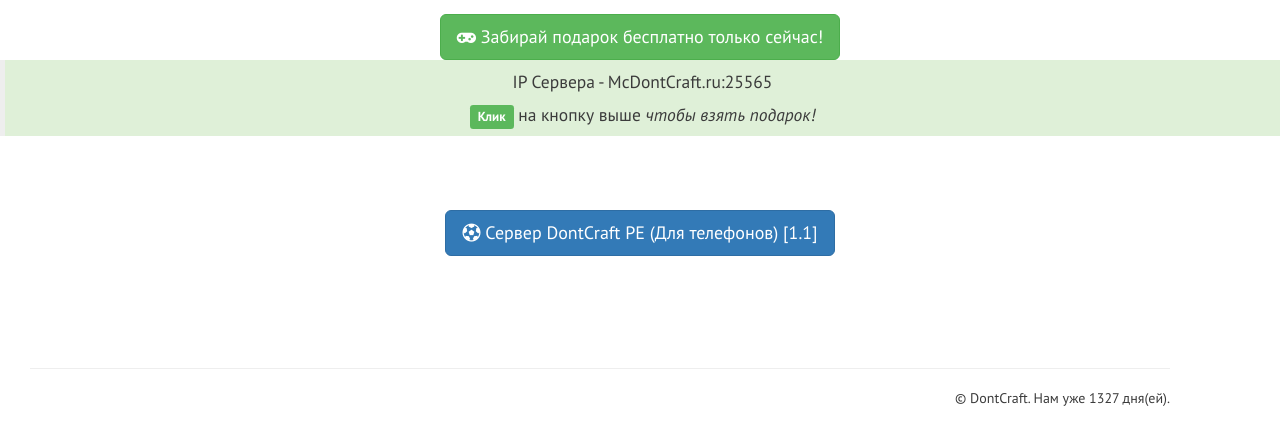
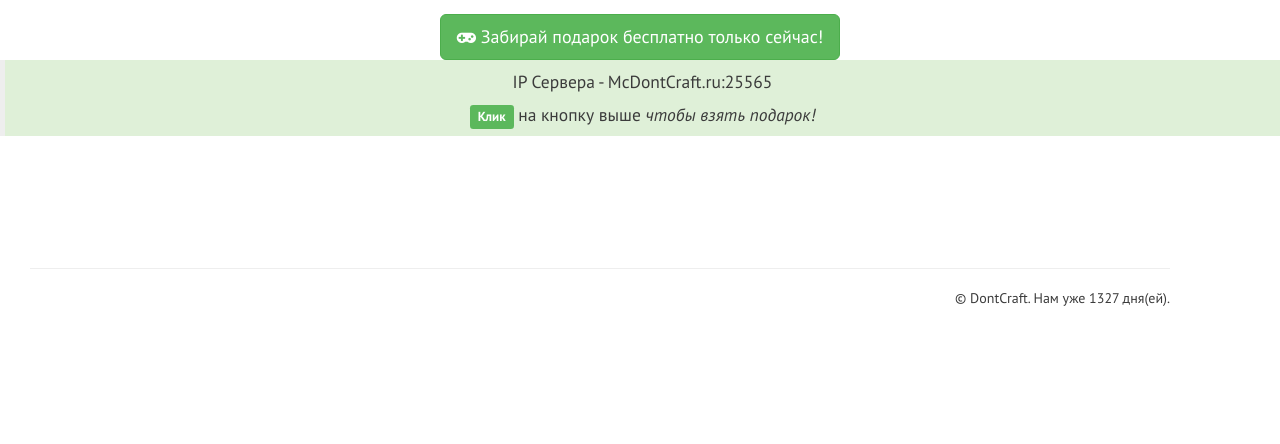
Before and after one commit to user-aacc-2/user-aacc-2.github.io, a plain HTML site: page index.html in a window 1280 px wide. Shown: the part 58-502 px from the top of the page. Drawn offline with Linux system fonts and the light colour scheme.

Commit message:
Update index.html

```diff
--- a/index.html
+++ b/index.html
@@ -142,12 +142,6 @@ left: 4%;
     </blockquote>
   </div>
 </div>
-														<center></a>&nbsp;</a><center>
-														<center></a>&nbsp;</a><center>
-														<center></a>&nbsp;</a><center>
-														<center><a href="http://dontpe.ru" class="btn btn-primary btn-lg " id="buybutton"><i class="fa fa-futbol-o"></i> Сервер DontCraft PE (Для телефонов) [1.1]</a><center>
-
-			<center>
 
 
 <div class="col col-md-2 hidden-xs hidden-sm">
```
